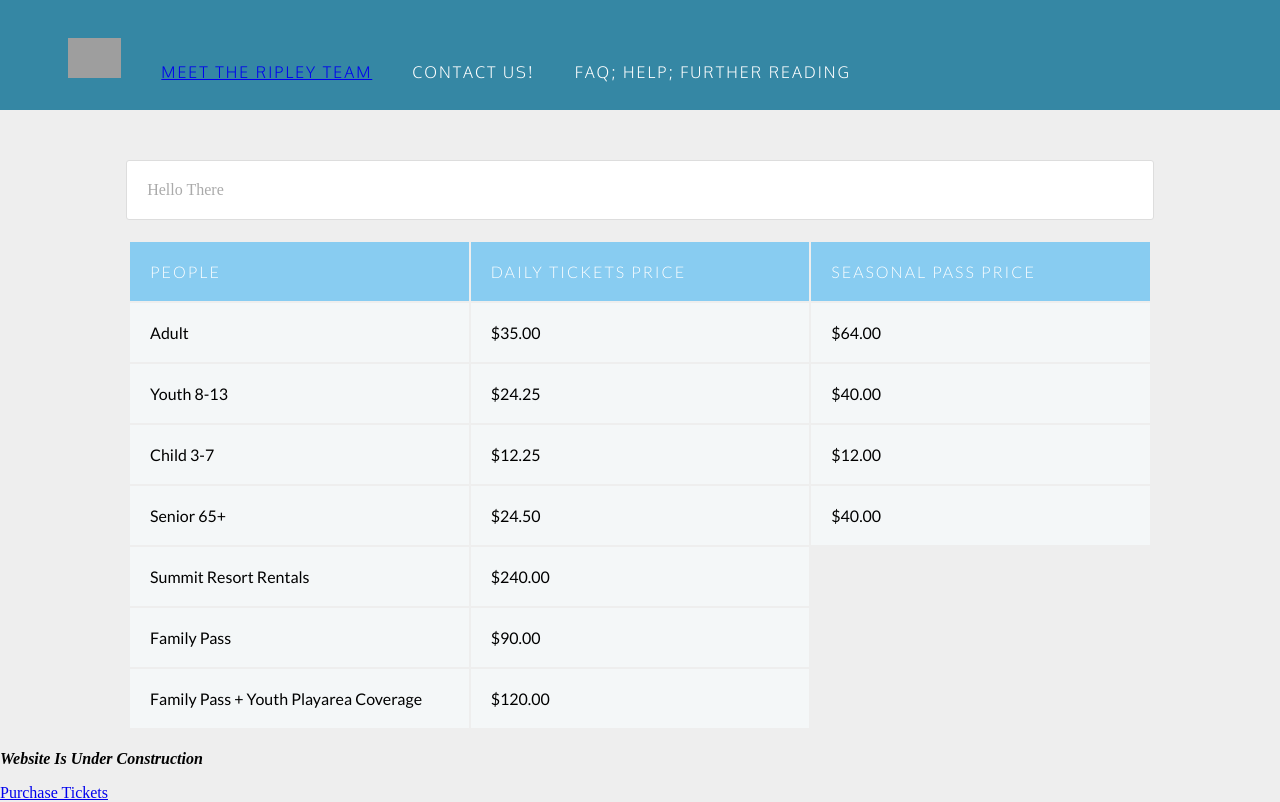
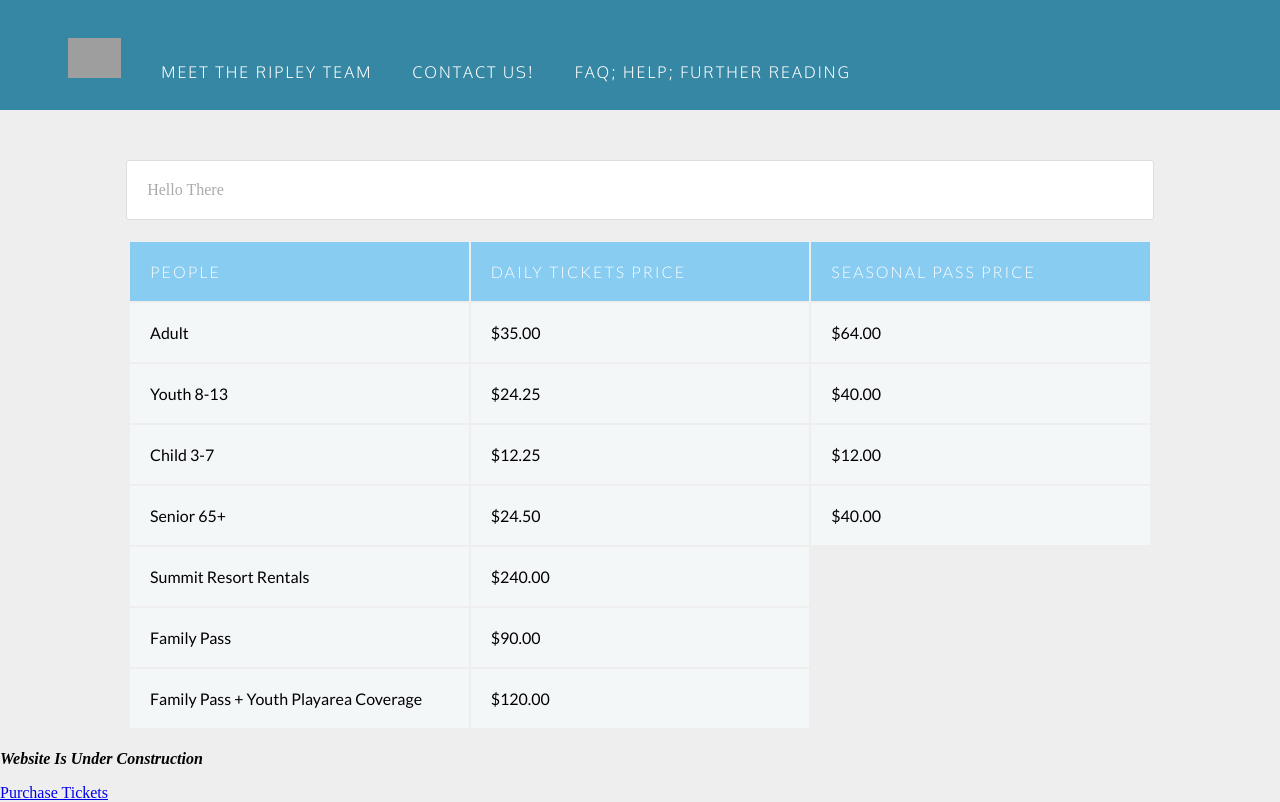
Before and after one commit to GoodByeGrade7/RipleysAquarium2, a plain HTML site: page index.html in a window 1280 px wide. Drawn offline with Linux system fonts and the light colour scheme; grey boxes are pictures that could not be loaded.

Commit message:
Update index.html

```diff
--- a/index.html
+++ b/index.html
@@ -9,7 +9,7 @@
 
   <ul class="navigation">
     <li><img src="https://i.imgur.com/bXWvYog.png" height="40px;"></li>
-    <li> <a href="https://www.ripleyaquariums.com/canada/ style="text-decoration:none;color:white"> Meet The Ripley Team </a> </li>
+    <li><a href=“https://www.ripleyaquariums.com/canada/“ style="text-decoration:none;color:white">Meet The Ripley Team</a></li>
     <li> <a href="https://www.ripleyaquariums.com/canada/contact/" style="text-decoration:none;color:white">  Contact Us!</a> </li>
     <li> <a href="https://www.ripleyaquariums.com/canada/faqs/" style="text-decoration:none;color:white"> FAQ; HELP; FURTHER READING </a> </li>
   </ul>
```
